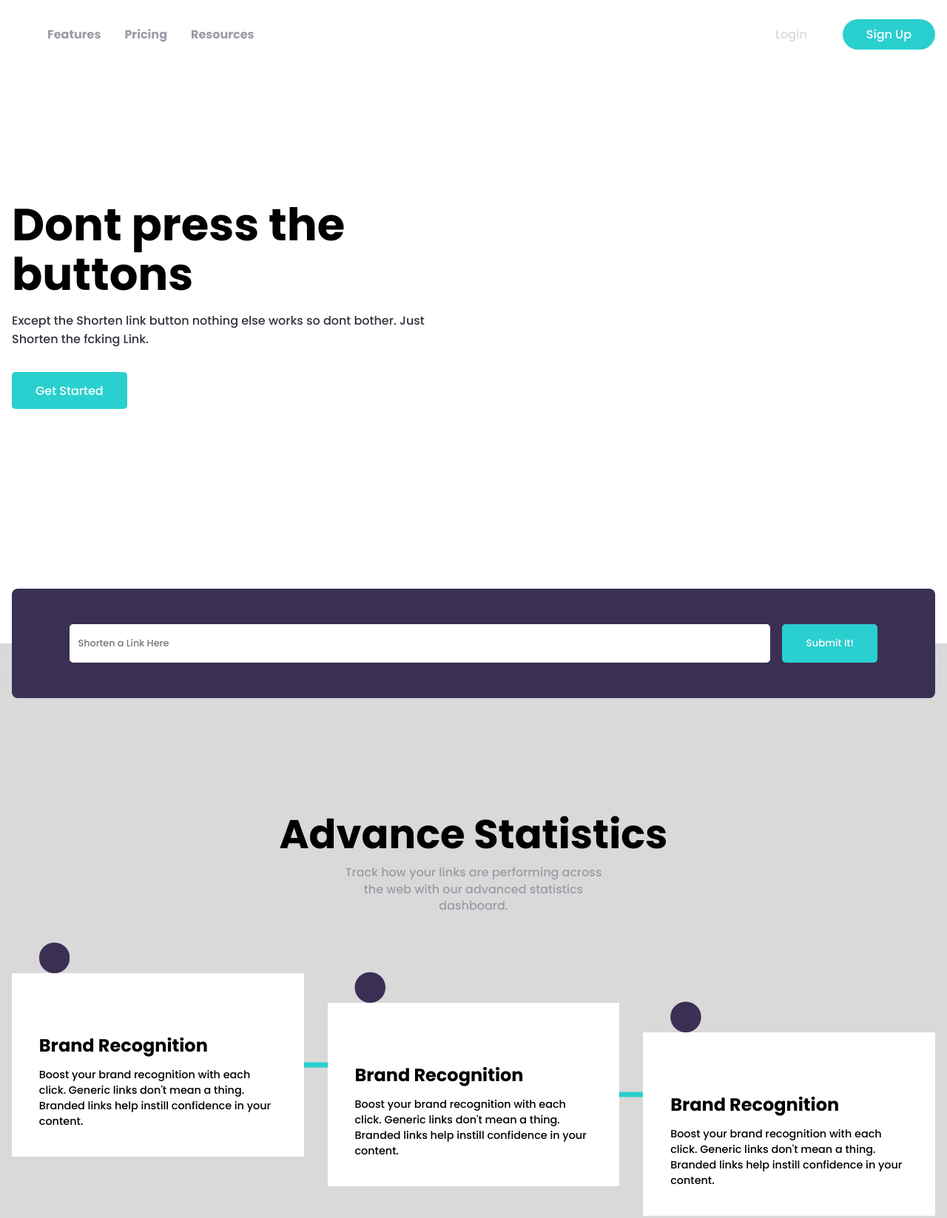
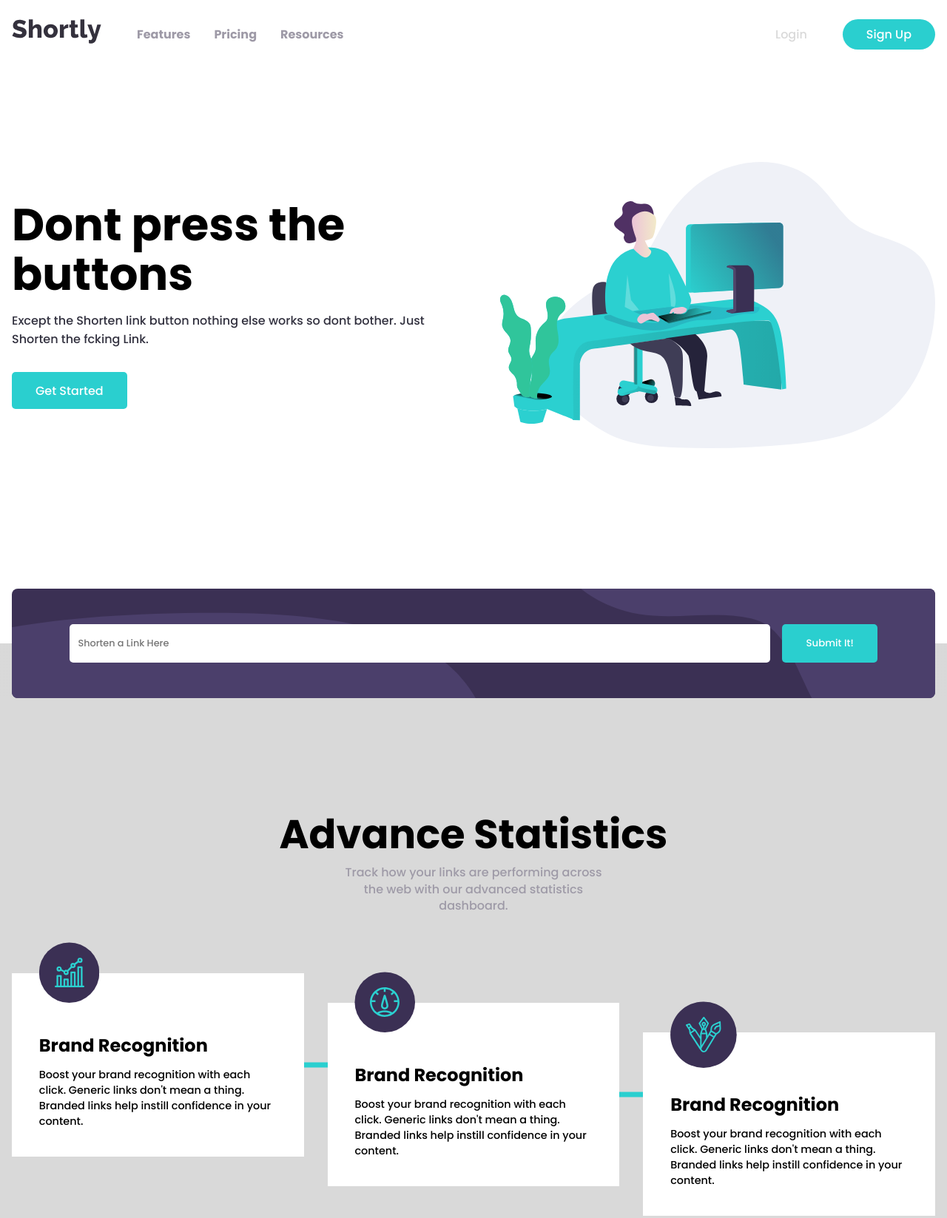
Before and after one commit to titanbuddy/Shorten-Links, a plain HTML site: page index.html in a window 1280 px wide. Shown: the top 1647 px of the page at 74% size. Drawn offline with nearby package versions, Linux system fonts and the light colour scheme; the site is published under a folder, as on GitHub Pages, so addresses that start at the root find nothing.

Commit message:
Image Fix

```diff
--- a/index.html
+++ b/index.html
@@ -1,5 +1,6 @@
 <!DOCTYPE html>
 <html lang="en">
+
 <head>
     <meta charset="UTF-8">
     <meta name="viewport" content="width=device-width, initial-scale=1.0">
@@ -8,10 +9,11 @@
     <script type="module" src="https://unpkg.com/ionicons@7.1.0/dist/ionicons/ionicons.esm.js"></script>
     <script nomodule src="https://unpkg.com/ionicons@7.1.0/dist/ionicons/ionicons.js"></script>
 </head>
+
 <body>
     <nav>
         <div class="navbar">
-            <div class="logo"><img src="/images/logo.svg" alt=""></div>
+            <div class="logo"><img src="images/logo.svg" alt=""></div>
             <div class="links">
                 <a href="#">Features</a>
                 <a href="#">Pricing</a>
@@ -34,7 +36,7 @@
                 <a href="#" class="hero-btn">Get Started</a>
             </div>
             <div class="hero-right">
-                   <img src="/images/illustration-working.svg" alt="">
+                <img src="images/illustration-working.svg" alt="">
             </div>
         </div>
 
@@ -55,22 +57,26 @@
     <section class="statics-section">
         <div class="statics">
             <h2 class="stat-title">Advance Statistics</h2>
-            <p class="stat-desc">Track how your links are performing across the web with our advanced statistics dashboard.</p>
+            <p class="stat-desc">Track how your links are performing across the web with our advanced statistics
+                dashboard.</p>
             <div class="statics-cards">
                 <div class="card">
-                    <img src="/images/icon-brand-recognition.svg" alt="">
+                    <img src="images/icon-brand-recognition.svg" alt="">
                     <h2>Brand Recognition</h2>
-                    <p>Boost your brand recognition with each click. Generic links don't mean a thing. Branded links help instill confidence in your content.</p>
+                    <p>Boost your brand recognition with each click. Generic links don't mean a thing. Branded links
+                        help instill confidence in your content.</p>
                 </div>
                 <div class="card card2">
-                    <img src="/images/icon-detailed-records.svg" alt="">
+                    <img src="images/icon-detailed-records.svg" alt="">
                     <h2>Brand Recognition</h2>
-                    <p>Boost your brand recognition with each click. Generic links don't mean a thing. Branded links help instill confidence in your content.</p>
+                    <p>Boost your brand recognition with each click. Generic links don't mean a thing. Branded links
+                        help instill confidence in your content.</p>
                 </div>
                 <div class="card card3">
-                    <img src="/images/icon-fully-customizable.svg" alt="">
+                    <img src="images/icon-fully-customizable.svg" alt="">
                     <h2>Brand Recognition</h2>
-                    <p>Boost your brand recognition with each click. Generic links don't mean a thing. Branded links help instill confidence in your content.</p>
+                    <p>Boost your brand recognition with each click. Generic links don't mean a thing. Branded links
+                        help instill confidence in your content.</p>
                 </div>
             </div>
         </div>
@@ -91,4 +97,5 @@
     </footer>
     <script src="app.js"></script>
 </body>
+
 </html>
--- a/style.scss
+++ b/style.scss
@@ -132,7 +132,7 @@ body {
         display: flex;
         align-items: center;
         justify-content: center;
-        background: url(/images/bg-shorten-desktop.svg) no-repeat;
+        background: url(images/bg-shorten-desktop.svg) no-repeat;
         background-size: cover;
         border-radius: inherit;
         gap: 1rem;
@@ -252,7 +252,7 @@ body {
     background: $Purple950;
     .before-footer {
     padding: 4rem 0;
-            background: url(/images/bg-boost-desktop.svg) no-repeat;
+            background: url(images/bg-boost-desktop.svg) no-repeat;
             background-size: cover;
         .container {
             max-width: $MaxWidth;
@@ -328,7 +328,7 @@ footer {
     }
     .before-footer-section {
         .before-footer {
-            background: url(/images/bg-boost-mobile.svg) no-repeat;
+            background: url(images/bg-boost-mobile.svg) no-repeat;
             background-size: cover;
         }
     }
```
Also changed, not shown: style.css, 1 other file. Lines whose indentation alone changed are shown as unchanged.
